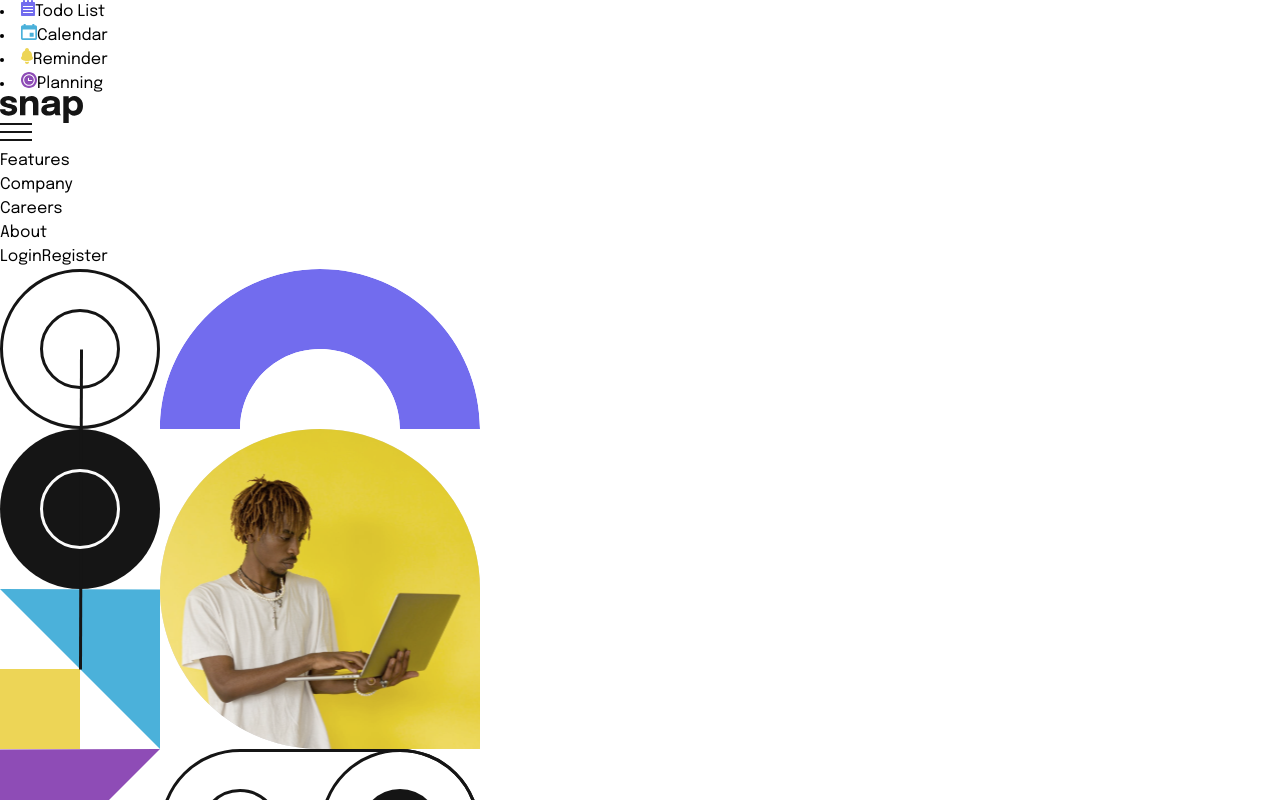
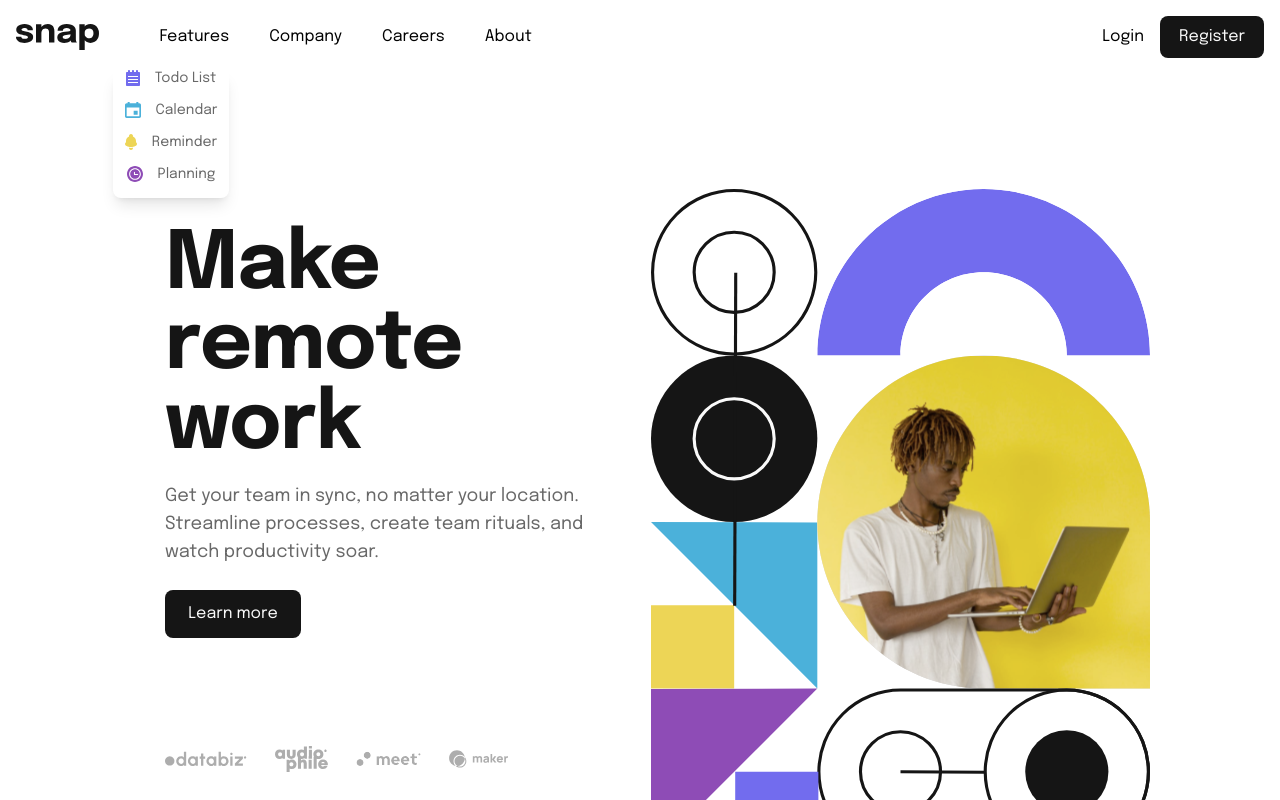
Before and after one commit to IvanaPusic/snap-app, a React (Vite) app: page / in a window 1280 px wide. Both pictures are taken after a click on the button "Features". Shown: the top 800 px of the page. Built offline with nearby package versions, Linux system fonts and the light colour scheme.

Commit message:
change class names with apply directive

```diff
--- a/src/index.css
+++ b/src/index.css
@@ -5,3 +5,95 @@
 body {
     font-family: "Epilogue", sans-serif;
 }
+
+@layer components {
+    /* ---------------------- Header ------------------------------------- */
+  .navigation {
+    @apply p-[1rem] pb-[4rem] lg:flex lg:justify-between lg:align-middle;
+  }
+  .navigation-wrapper {
+    @apply flex gap-[60px] justify-between align-middle
+  }
+
+  .logo-wrapper {
+    @apply my-auto;
+  }
+
+  .menu-btn {
+    @apply lg:hidden;
+  }
+
+  .links-wrapper {
+    @apply hidden lg:flex justify-center align-middle gap-[40px] my-auto;
+  }
+
+  .link {
+    @apply flex justify-center align-middle gap-1;
+  }
+
+  .login-wrapper {
+    @apply gap-4 hidden lg:flex;
+  }
+
+  .register-btn {
+    @apply bg-[#151515] rounded-lg text-[#FAFAFA] w-[104px] h-[42px];
+  }
+
+  .company {
+    @apply hidden lg:min-w-[116px] lg:max-w-[116px] lg:min-h-[128px] lg:max-h-[128px] lg:absolute lg:top-[40px] shadow-lg lg:left-[306px] lg:rounded-lg lg:flex lg:flex-col lg:justify-center lg:align-middle;
+  }
+
+  .company-list-item {
+    @apply list-none text-left pl-[25px];
+  }
+  .company-link {
+    @apply inline-block  text-left text-[14px] font-normal text-[#686868] leading-[16px];
+  }
+
+  .features {
+    @apply hidden lg:min-w-[116px] lg:max-w-[116px] lg:min-h-[128px] lg:absolute lg:top-[70px] lg:left-[113px] shadow-lg lg:rounded-lg lg:flex lg:flex-col lg:justify-start lg:align-middle;
+  }
+
+  .features-list-item {
+    @apply list-none flex justify-center align-middle gap-[15px] mb-4;
+  }
+
+  .features-link {
+    @apply inline-block text-[14px] font-normal text-[#686868] leading-[16px];
+  }
+    /* ---------------------- Main Content ------------------------------------- */
+  .main {
+    @apply lg:flex flex-row-reverse gap-5 lg:h-screen;
+  }
+
+  .hero-wrapper {
+    @apply w-full lg:pr-[130px] lg:w-[50%] my-auto;
+  }
+
+  .hero-img {
+    @apply inline-block w-full my-auto;
+  }
+
+  .main-content {
+    @apply px-[1rem] pt-[2.984375rem] flex flex-col justify-center align-middle lg:pl-[165px] lg:w-[50%];
+  }
+
+  .title {
+    @apply text-[#151515] pb-[1rem] mx-auto font-bold text-[2.25rem] leading-[2.625rem] lg:leading-[80px] lg:tracking-[-1.11px] tracking-[-0.5px] lg:text-left lg:m-0 lg:text-[80px] lg:max-w-[540px];
+  }
+
+  .text {
+    @apply lg:text-[18px] lg:leading-[28px] lg:max-w-[445px] text-base min-w-[348px] mx-auto text-[#686868] text-center pb-[1.5rem] lg:text-left lg:m-0;
+  }
+  .main-content-btn {
+    @apply bg-[#151515] mx-auto rounded-lg text-[#FAFAFA] w-[136px] h-[48px] lg:m-0;
+  }
+
+  .partners {
+    @apply mx-auto pt-[48px] pb-[94px] lg:m-0 lg:pt-[108px];
+  }
+
+  .partners-img {
+    @apply inline-block mx-auto;
+  }
+}
```
